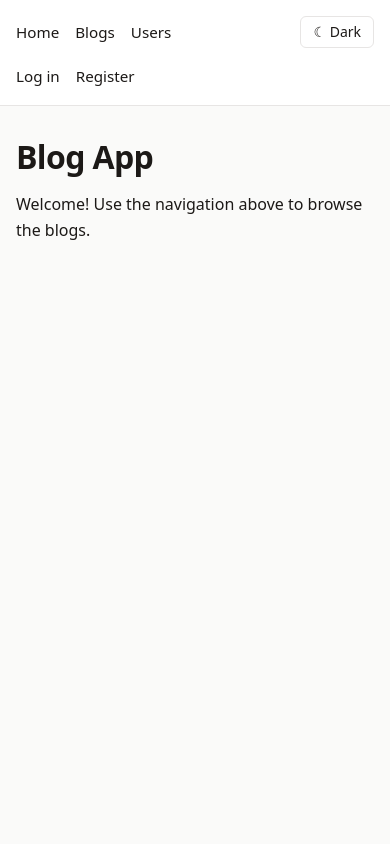
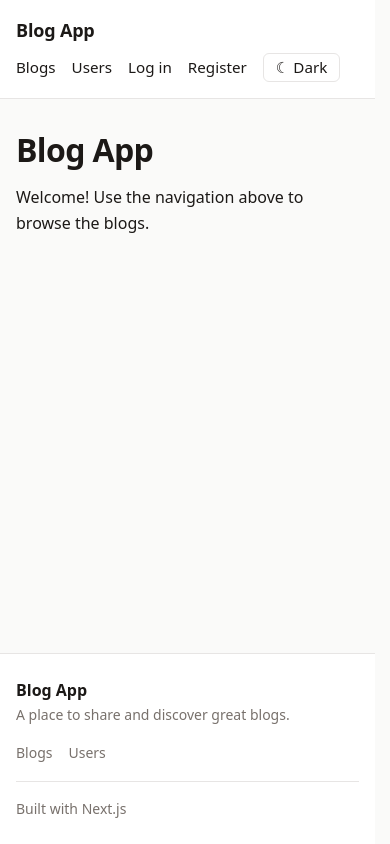
Before and after one commit to sjdumas/fso-blog-app, a Next.js app: page / in a window 390 px wide. Built offline with nearby package versions, Linux system fonts and the light colour scheme; no server answers.

Commit message:
feat: add footer and refine nav and blogs page layout

```diff
--- /dev/null
+++ b/app/Footer.tsx
@@ -0,0 +1,25 @@
+import Link from "next/link";
+
+export default function Footer() {
+  return (
+    <footer>
+      <div>
+        <div>
+          <p className="footer-title">Blog App</p>
+          <p>A place to share and discover great blogs.</p>
+        </div>
+        <ul>
+          <li>
+            <Link href="/blogs">Blogs</Link>
+          </li>
+          <li>
+            <Link href="/users">Users</Link>
+          </li>
+        </ul>
+      </div>
+      <p className="footer-credit">
+        Built with <a href="https://nextjs.org">Next.js</a>
+      </p>
+    </footer>
+  );
+}
--- a/app/ThemeToggle.tsx
+++ b/app/ThemeToggle.tsx
@@ -14,8 +14,6 @@ function currentTheme() {
 }
 
 export default function ThemeToggle() {
-  // React's dev-mode remount clears the attribute the init script set; re-apply it.
-  // This is a no-op in production.
   useLayoutEffect(() => {
     try {
       const saved = localStorage.getItem(THEME_STORAGE_KEY);
@@ -33,8 +31,6 @@ export default function ThemeToggle() {
     } catch {}
   }
 
-  // Both icons are rendered; CSS shows the right one, so the server and
-  // client markup always match.
   return (
     <button type="button" onClick={toggle} aria-label="Toggle dark mode">
       <span aria-hidden className="dark:hidden">☾ Dark</span>
--- a/app/blogs/page.tsx
+++ b/app/blogs/page.tsx
@@ -14,6 +14,10 @@ async function FilteredBlogList({ searchParams }: BlogsPageProps) {
 
   return (
     <div>
+      <div className="toolbar">
+        <Link href="/blogs/new" className="button-link">
+          Create New Blog
+        </Link>
         <form action="/blogs">
           <input
             type="text"
@@ -24,6 +28,7 @@ async function FilteredBlogList({ searchParams }: BlogsPageProps) {
           />
           <button type="submit">Search</button>
         </form>
+      </div>
       {blogs.length === 0 ? (
         <p>No blogs match your search.</p>
       ) : (
@@ -44,7 +49,6 @@ export default function BlogsPage({ searchParams }: BlogsPageProps) {
   return (
     <div>
       <h1>Blogs</h1>
-      <Link href="/blogs/new">Create new blog</Link>
       <Suspense fallback={<p>Loading blogs...</p>}>
         <FilteredBlogList searchParams={searchParams} />
       </Suspense>
--- a/app/globals.css
+++ b/app/globals.css
@@ -60,16 +60,30 @@
 }
 
 @layer base {
+  /* Always reserve scrollbar space so centered content doesn't jump
+     sideways between short (no scrollbar) and long pages */
+  html {
+    scrollbar-gutter: stable;
+  }
+
   body {
     background: var(--background);
     color: var(--foreground);
     font-family: var(--font-sans);
     line-height: 1.6;
     -webkit-font-smoothing: antialiased;
+    /* Keeps the footer at the bottom on short pages */
+    display: flex;
+    flex-direction: column;
+    min-height: 100vh;
   }
 
   /* Top navigation bar */
+  /* Full-width bar; contents use the same 48rem column (46rem + 1rem inset) as <main> and the footer */
   nav {
+    display: flex;
+    gap: 1rem;
+    padding: 1rem max(1rem, calc((100% - 46rem) / 2));
     align-items: center;
     flex-wrap: wrap;
     background: var(--surface);
@@ -87,9 +101,27 @@
     color: var(--accent);
   }
 
-  /* Theme toggle and login/user status sit at the right edge */
-  nav > button {
-    margin-left: auto;
+  /* Title on the left; everything after it is pushed to the right edge */
+  nav .nav-title {
+    margin-right: auto;
+    font-size: 1.125rem;
+    font-weight: 700;
+    letter-spacing: -0.01em;
+  }
+
+  nav .nav-title:hover {
+    color: var(--foreground);
+  }
+
+  /* Narrow screens: title on its own row, links and toggle grouped below */
+  @media (max-width: 40rem) {
+    nav {
+      row-gap: 0.5rem;
+    }
+
+    nav .nav-title {
+      flex-basis: 100%;
+    }
   }
 
   nav > span {
@@ -98,9 +130,68 @@
   }
 
   main {
+    flex: 1;
+    width: 100%;
     max-width: 48rem;
     margin: 0 auto;
-    padding-top: 2rem !important;
+    padding: 2rem 1rem 1rem;
+  }
+
+  footer {
+    background: var(--surface);
+    border-top: 1px solid var(--border);
+    color: var(--muted);
+    font-size: 0.875rem;
+    margin-top: 3rem;
+    padding: 1.5rem 0;
+  }
+
+  /* Same width and inset as <main> so the content lines up */
+  footer > div,
+  footer > p {
+    max-width: 48rem;
+    margin: 0 auto;
+    padding: 0 1rem;
+  }
+
+  footer > div {
+    display: flex;
+    flex-wrap: wrap;
+    justify-content: space-between;
+    gap: 1rem;
+  }
+
+  footer > div p {
+    margin: 0;
+  }
+
+  footer .footer-title {
+    color: var(--foreground);
+    font-weight: 700;
+    font-size: 1rem;
+  }
+
+  footer ul {
+    display: flex;
+    gap: 1rem;
+  }
+
+  footer a {
+    color: var(--muted);
+    text-decoration: none;
+  }
+
+  footer a:hover {
+    color: var(--accent);
+  }
+
+  /* Inset with margins instead of padding so the divider matches the text width */
+  footer .footer-credit {
+    width: calc(100% - 2rem);
+    max-width: 46rem;
+    border-top: 1px solid var(--border);
+    margin-top: 1rem;
+    padding: 1rem 0 0;
   }
 
   h1 {
@@ -196,7 +287,8 @@
     outline-offset: -1px;
   }
 
-  button {
+  button,
+  .button-link {
     background: var(--accent);
     color: var(--accent-contrast);
     border-radius: 0.375rem;
@@ -208,8 +300,44 @@
     transition: background-color 150ms;
   }
 
-  button:hover {
+  button:hover,
+  .button-link:hover {
     background: var(--accent-hover);
+    color: var(--accent-contrast);
+  }
+
+  /* Row of page actions: first item on the left, the rest on the right */
+  /* Always one row; the search field shrinks on narrow screens */
+  .toolbar {
+    display: flex;
+    align-items: center;
+    justify-content: space-between;
+    gap: 1rem;
+    margin: 1rem 0;
+  }
+
+  .toolbar > a {
+    flex-shrink: 0;
+    white-space: nowrap;
+  }
+
+  main .toolbar form {
+    flex: 0 1 auto;
+    min-width: 0;
+    gap: 0.5rem;
+    margin: 0;
+  }
+
+  .toolbar input {
+    flex: 1 1 14rem;
+    min-width: 0;
+  }
+
+  /* Links styled as buttons */
+  .button-link {
+    display: inline-block;
+    line-height: 1.6;
+    text-decoration: none;
   }
 
   button:disabled {
@@ -218,14 +346,21 @@
   }
 
   nav button {
+    display: inline-flex;
+    align-items: center;
     background: transparent;
     color: var(--foreground);
     border: 1px solid var(--border);
-    padding: 0.25rem 0.75rem;
-    font-size: 0.875rem;
+    padding: 0.375rem 0.75rem;
+    font-size: inherit;
+    line-height: 1;
+    /* Keep ☀/☾ as text glyphs; emoji rendering sits them off the baseline */
+    font-variant-emoji: text;
   }
 
+  /* Set color too, or the accent-button hover color above leaks in */
   nav button:hover {
     background: var(--border);
+    color: var(--foreground);
   }
 }
--- a/app/layout.tsx
+++ b/app/layout.tsx
@@ -5,6 +5,7 @@ import { Suspense } from "react";
 import { auth } from "@/auth";
 import { logout } from "@/lib/auth-actions";
 import { themeInitScript } from "@/lib/theme";
+import Footer from "./Footer";
 import ThemeToggle from "./ThemeToggle";
 import "./globals.css";
 
@@ -12,6 +13,17 @@ export const metadata: Metadata = {
   title: "Blog App",
   description: "A blog list application built with Next.js",
 };
+
+async function UserGreeting() {
+  await connection();
+  const session = await auth();
+
+  if (!session?.user) {
+    return null;
+  }
+
+  return <span>{session.user.name} logged in</span>;
+}
 
 async function UserStatus() {
   await connection();
@@ -27,12 +39,9 @@ async function UserStatus() {
   }
 
   return (
-    <span style={{ display: "flex", gap: "0.5rem" }}>
-      {session.user.name} logged in
-      <form action={logout}>
-        <button type="submit">Log out</button>
-      </form>
-    </span>
+    <form action={logout}>
+      <button type="submit">Log out</button>
+    </form>
   );
 }
 
@@ -47,16 +56,22 @@ export default function RootLayout({
         <script dangerouslySetInnerHTML={{ __html: themeInitScript }} />
       </head>
       <body>
-        <nav style={{ display: "flex", gap: "1rem", padding: "1rem" }}>
-          <Link href="/">Home</Link>
+        <nav>
+          <Link href="/" className="nav-title">
+            Blog App
+          </Link>
+          <Suspense fallback={null}>
+            <UserGreeting />
+          </Suspense>
           <Link href="/blogs">Blogs</Link>
           <Link href="/users">Users</Link>
-          <ThemeToggle />
           <Suspense fallback={null}>
             <UserStatus />
           </Suspense>
+          <ThemeToggle />
         </nav>
-        <main style={{ padding: "1rem" }}>{children}</main>
+        <main>{children}</main>
+        <Footer />
       </body>
     </html>
   );
```
Lines whose indentation alone changed are shown as unchanged.
